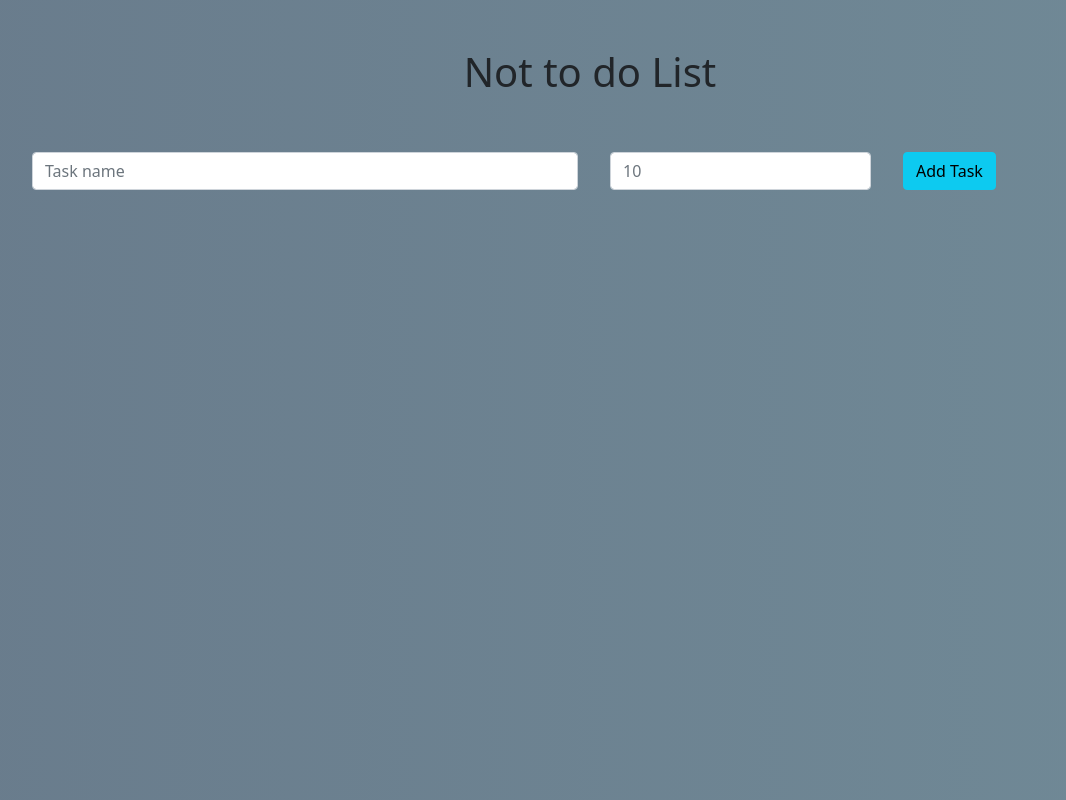
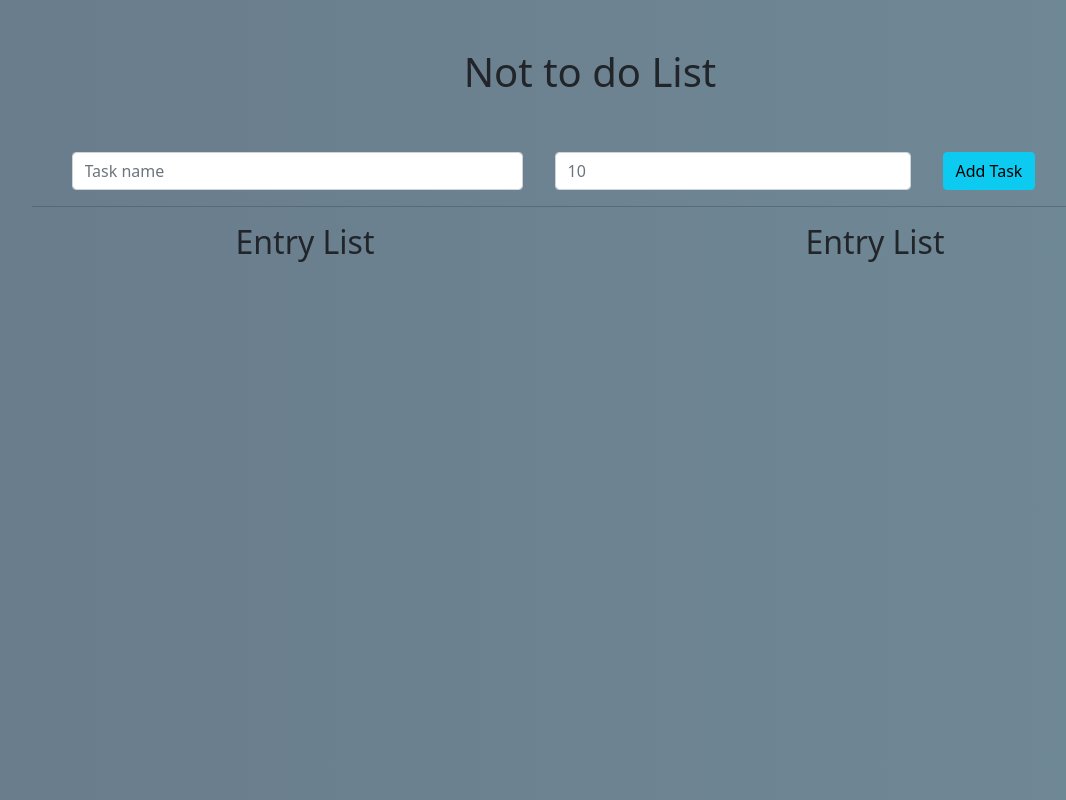
Before and after one commit to krishnashrestha47/react-not-todo-frontend, a React (Create React App) app: page / in a window 1280 px wide. Shown: the whole page, without its empty margins (50-1116 px from the left). Built offline with nearby package versions, Linux system fonts and the light colour scheme.

Commit message:
components created

```diff
--- a/src/App.js
+++ b/src/App.js
@@ -1,6 +1,7 @@
 import { Button, Container } from "react-bootstrap";
 import "./App.css";
 import { AddTaskForm } from "./components/AddTaskForm";
+import { ListArea } from "./components/ListArea";
 
 const App = () => {
   return (
@@ -9,7 +10,9 @@ const App = () => {
         {/* form component */}
         <h1 className="text-center py-5">Not to do List</h1>
         <AddTaskForm />
+        <hr />
         {/* list component */}
+        <ListArea />
       </Container>
     </div>
   );
--- a/src/components/AddTaskForm.js
+++ b/src/components/AddTaskForm.js
@@ -4,14 +4,14 @@ import { Button, Col, Form, Row } from "react-bootstrap";
 export const AddTaskForm = () => {
   return (
     <Form>
-      <Row className="gap-2">
-        <Col className="col-12 col-md-6">
+      <Row className="gap-2 d-flex justify-content-center">
+        <Col md="5">
           <Form.Control placeholder="Task name" required />
         </Col>
-        <Col className="col-12 col-md-3">
+        <Col md="4">
           <Form.Control placeholder="10" required type="number" />
         </Col>
-        <Col className="col-12 col-md-2">
+        <Col md="2">
           <Button type="submit" variant="info">
             Add Task
           </Button>
--- /dev/null
+++ b/src/components/ListArea.js
@@ -0,0 +1,18 @@
+import React from "react";
+import { Col, Row } from "react-bootstrap";
+import { TaskList } from "./TaskList";
+
+export const ListArea = () => {
+  return (
+    <div className="list-area">
+      <Row>
+        <Col>
+          <TaskList />
+        </Col>
+        <Col>
+          <TaskList />
+        </Col>
+      </Row>
+    </div>
+  );
+};
--- /dev/null
+++ b/src/components/TaskList.js
@@ -0,0 +1,9 @@
+import React from "react";
+
+export const TaskList = () => {
+  return (
+    <div>
+      <h2 className="text-center">Entry List</h2>
+    </div>
+  );
+};
```
